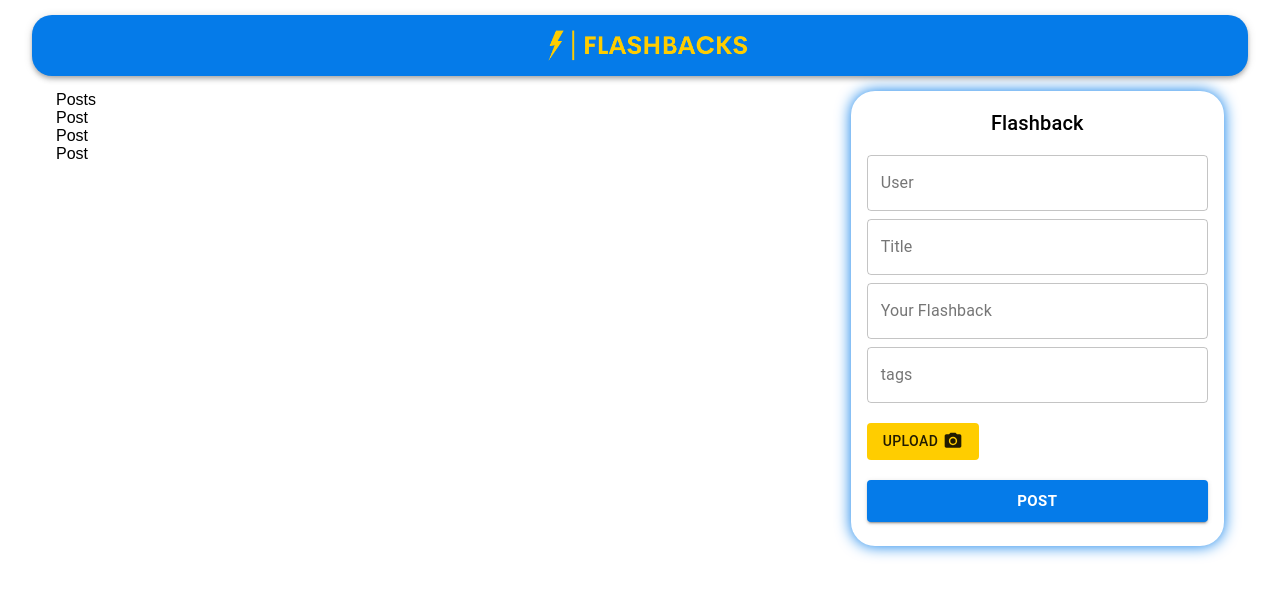
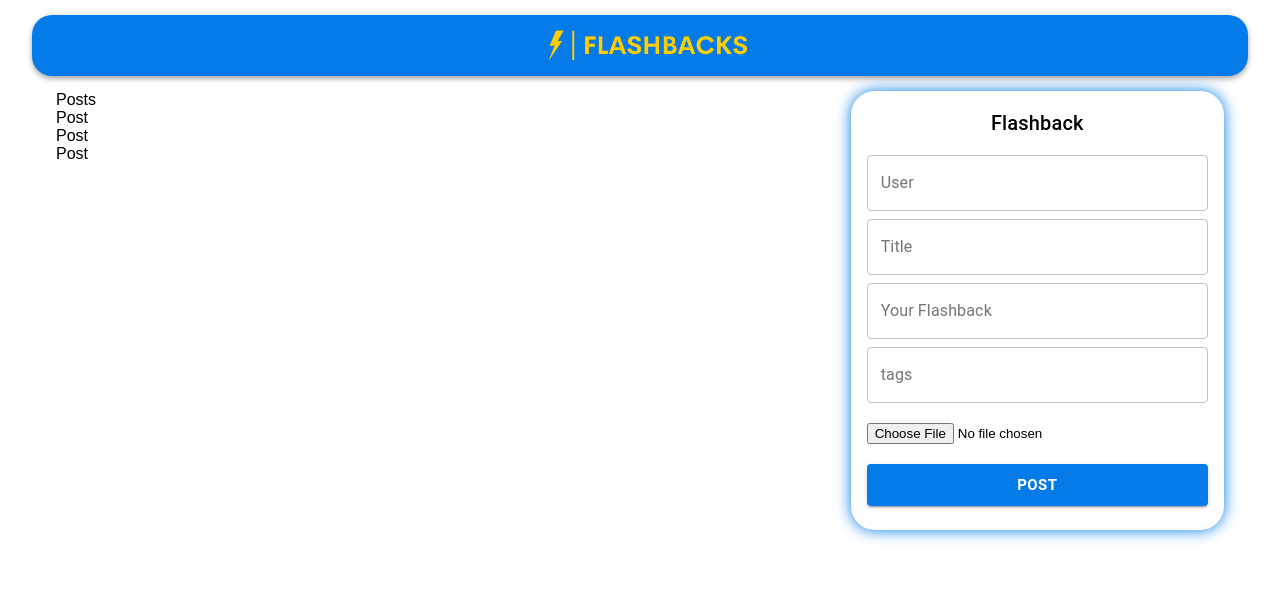
Before and after one commit to jeandre-visser/flashbacks, a React (Create React App) app in the folder frontend/: page / in a window 1280 px wide. Shown: the top 596 px of the page. Built offline with nearby package versions, Linux system fonts and the light colour scheme; a web font is replaced by a local one.

Commit message:
Add FileBase

```diff
--- a/frontend/src/components/Form/Form.js
+++ b/frontend/src/components/Form/Form.js
@@ -1,6 +1,7 @@
 import React, { useState } from 'react';
 import useStyles from './styles';
 import { Typography, Button, TextField } from '@material-ui/core';
+import FileBase from 'react-file-base64';
 import { MdPhotoCamera } from 'react-icons/md';
 import { useDispatch } from 'react-redux';
 import { createPost } from '../../actions/posts';
@@ -14,7 +15,7 @@
     dispatch(createPost(postData));
   }
 
-  const [ postData, setPostData ] = useState({
+  const [postData, setPostData] = useState({
     user: '', title: '', message: '', tags: '', selectedFile: ''
   });
 
@@ -26,7 +27,7 @@
           Flashback
         </Typography>
         <TextField
-          name="User"
+          name="user"
           variant="outlined"
           label="User"
           fullWidth
@@ -58,13 +59,7 @@
           onChange={(event) => setPostData({ ...postData, tags: event.target.value })}
         />
         <div className={classes.fileInput}>
-          <Button variant="contained" component="label" disableElevation className={classes.photo}>
-            Upload <MdPhotoCamera size={20} style={{marginLeft: '5px'}} />
-          <input hidden accept="image/*"
-            multiple={false}
-            type="file"
-            onDone={({ base64 }) => setPostData({ ...postData, selectedFile: base64 })} />
-          </Button>
+        <FileBase type="file" multiple={false} onDone={({ base64 }) => setPostData({ ...postData, selectedFile: base64 })} />
         </div>
         <Button
           className={classes.btn}
```
